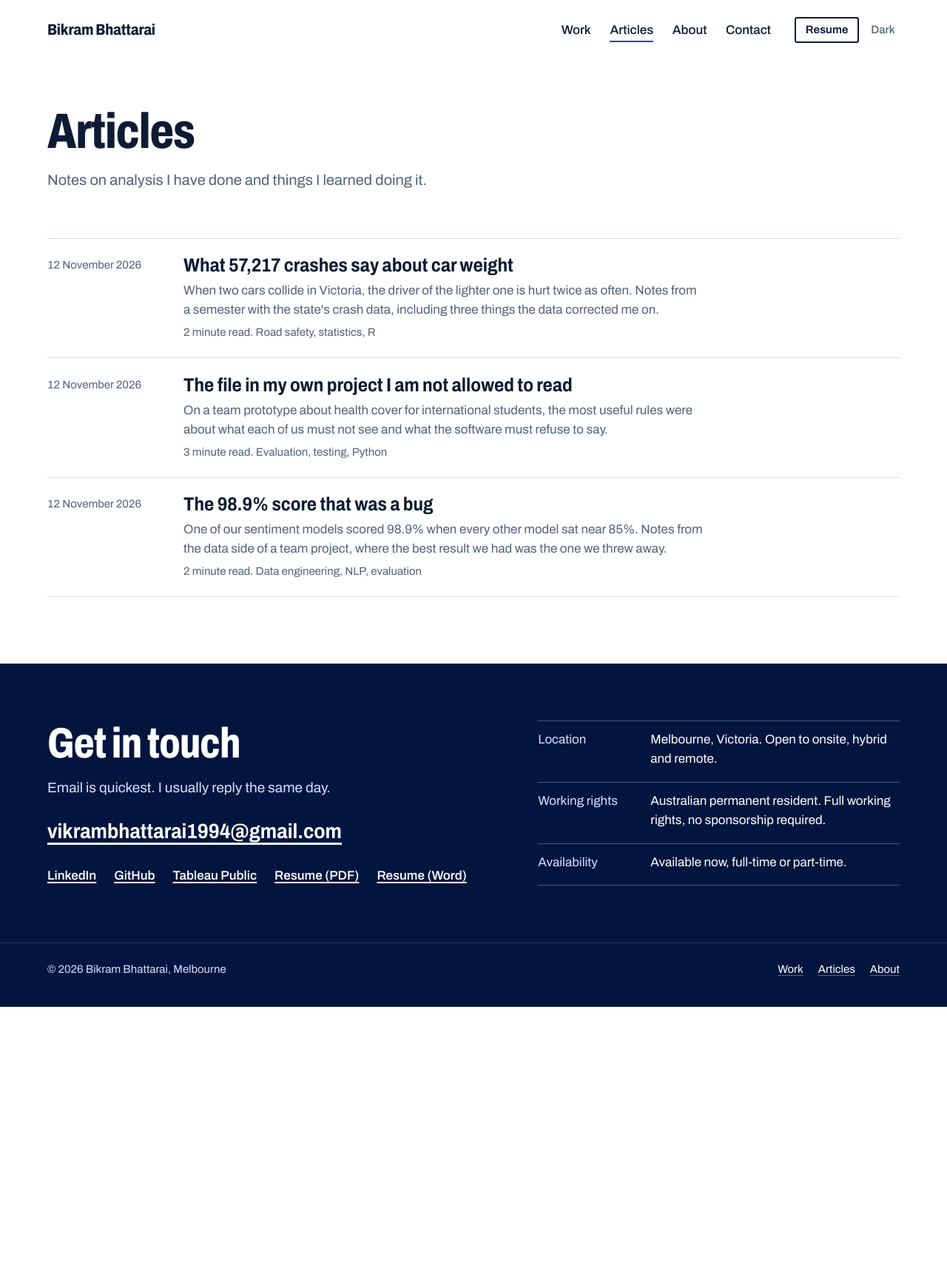
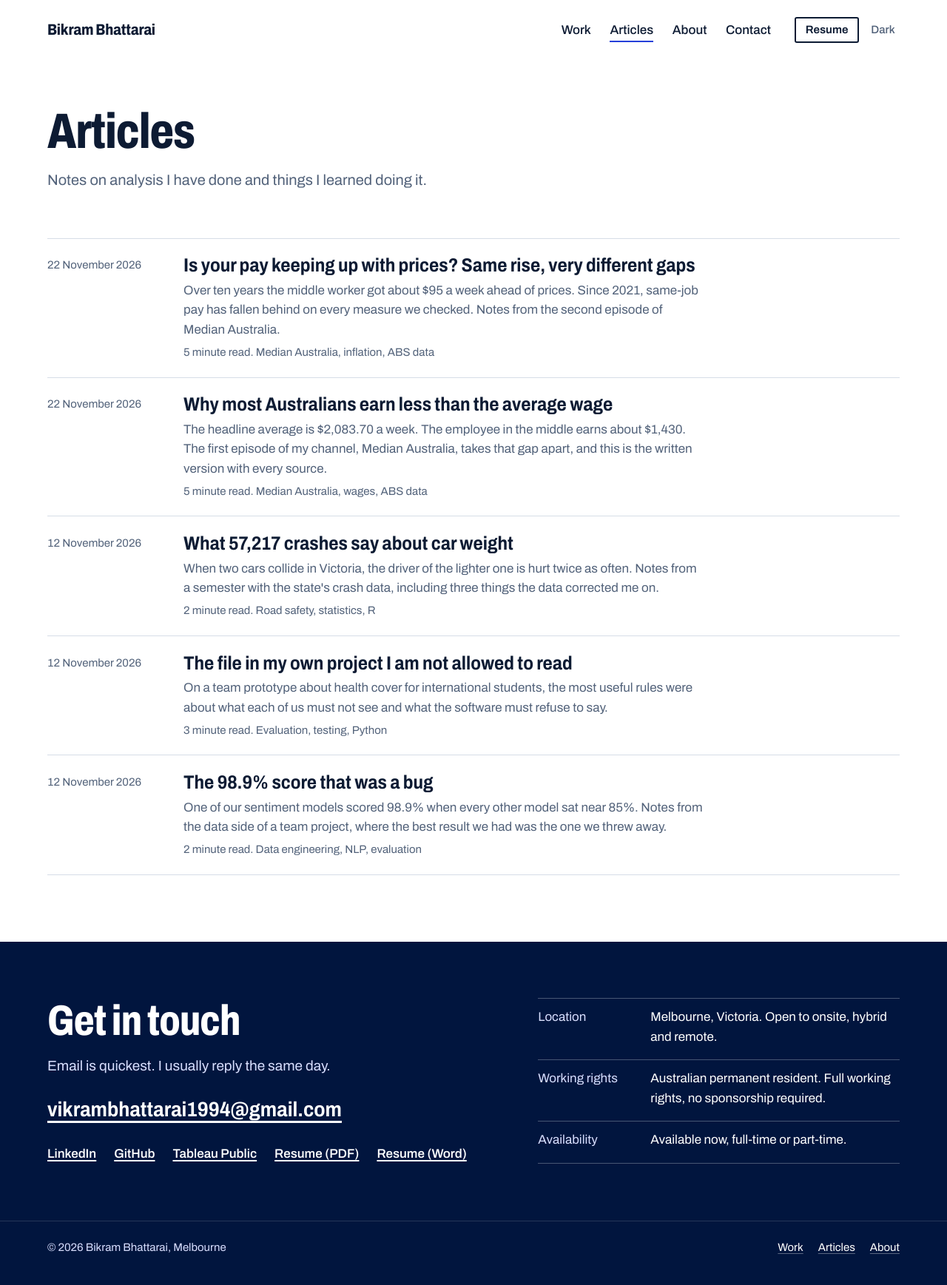
Before and after one commit to Bikram2051/Bikram2051.github.io, a Jekyll site: the page built from articles/index.html, in a window 1280 px wide. Shown: the whole page at 74% size. Built offline with Jekyll 4.4.1, drawn with Linux system fonts in a browser that asks for light colours; before the commit the page ends 1361 px from its top, so only the background shows below that; part of the change alters nothing that is shown.

Commit message:
Add Median Australia Ep1 and Ep2 articles with the videos embedded (#1)
- Two new posts: "Why most Australians earn less than the average wage"
  (EP01, PnMeck8WoIA) and "Is your pay keeping up with prices? Same rise,
  very different gaps" (EP02, 1RLS4KOp4CQ), each with sources, the advice
  line and an AI-presenter note
- _includes/youtube.html: privacy-enhanced, lazy-loaded embed with a plain
  link underneath for feed readers
- Video styles in site.css, link-preview cards in assets/og/, and a README
  note on embedding a video


Claude-Session: https://claude.ai/code/session_01UZPoHFHfTj3Uv44yXmhUcy

Co-authored-by: Claude <noreply@anthropic.com>

```diff
--- /dev/null
+++ b/_includes/youtube.html
@@ -0,0 +1,12 @@
+{%- comment -%}
+  A YouTube video inside an article. Use it like this:
+  {% include youtube.html id="PnMeck8WoIA" title="What the video is called" %}
+  The player loads from youtube-nocookie.com only when it scrolls near the screen.
+  The link underneath keeps the video reachable in feed readers that drop iframes.
+{%- endcomment -%}
+<figure class="video figure--wide">
+  <div class="video__frame">
+    <iframe src="https://www.youtube-nocookie.com/embed/{{ include.id }}?rel=0" title="{{ include.title | escape }}" loading="lazy" referrerpolicy="strict-origin-when-cross-origin" allow="accelerometer; clipboard-write; encrypted-media; gyroscope; picture-in-picture; web-share" allowfullscreen></iframe>
+  </div>
+  <figcaption class="video__cap"><a href="https://www.youtube.com/watch?v={{ include.id }}" rel="noopener">{{ include.title }}</a> on YouTube{% if include.length %}, {{ include.length }}{% endif %}</figcaption>
+</figure>
--- /dev/null
+++ b/_posts/2026-11-22-is-your-pay-keeping-up-with-prices.md
@@ -0,0 +1,106 @@
+---
+title: "Is your pay keeping up with prices? Same rise, very different gaps"
+description: Over ten years the middle worker got about $95 a week ahead of prices. Since 2021, same-job pay has fallen behind on every measure we checked. Notes from the second episode of Median Australia.
+tags: [Median Australia, inflation, ABS data]
+image: /assets/og/median-ep2-post.png
+date: 2026-11-22 09:30:00 +1100
+---
+
+The [first episode]({% post_url 2026-11-22-why-most-australians-earn-less-than-the-average-wage %}) of Median Australia found the employee in the middle earning about $1,425 a week. The second asks the obvious next question. Is that keeping up with prices?
+
+The short answer: over ten years the middle got a little ahead. Since 2021 it has slipped back. And how far back depends on whose prices you count.
+
+{% include youtube.html id="1RLS4KOp4CQ" title="Is your pay keeping up with prices in Australia? | EP02" %}
+
+## Start with $80,000
+
+Say you earned $80,000 in September 2021, and your pay rose in line with the Wage Price Index, the ABS measure of pay for the same job. Five years later you would be on about $95,100. To buy what $80,000 bought back then, you would need:
+
+<dl class="keyline">
+  <div><dt>$99,700</dt><dd>to keep up with the Consumer Price Index</dd></div>
+  <div><dt>$105,100</dt><dd>to keep up with the ABS living cost index for employee households</dd></div>
+  <div><dt>$113,100</dt><dd>in our mortgage scenario, built on our own assumptions</dd></div>
+</dl>
+
+Same pay rise, very different gaps: about $4,600, $10,000 and $18,000 a year, before tax. The rest of the episode works out where each number comes from.
+
+## Ten years: a little ahead
+
+The median employee earned $1,000 a week in August 2015 and $1,425 in August 2025. Consumer prices rose 33% from September 2015 to September 2025, so keeping up would have taken about $1,330 a week. The median got to $1,425. That is about $95 a week ahead after prices, roughly 7% over the decade.
+
+But the median is only one way to measure pay. Over the same ten years, after prices, the four common measures give four answers:
+
+| Measure | Ten years after prices |
+|:--|--:|
+| Wage Price Index (the same job) | down 2.6% |
+| Average full-time earnings | up 1.9% |
+| Median weekly pay | up about 7% |
+| Median hourly pay, to 2024 | up 7.7% |
+
+They differ because they answer different questions. The Wage Price Index holds each job fixed, so promotions, job changes and people moving into better-paid work never show up in it. The median catches all of that. One asks whether the same job pays more. The other asks what the middle worker earns.
+
+## Since 2021: slipping back
+
+The ten-year gain was all in place by 2021. In 2025 dollars, the median was worth about $1,439 a week in 2021, using the CPI. In 2025 it was $1,425: $14 a week less. Not much, honestly.
+
+Change the price index, though, and the answer changes. Against essentials only, the middle earner is $51 a week behind. Against the ABS living cost index for employee households, $76 behind, about 5%.
+
+## Which prices went up
+
+From September 2021 to September 2026 the CPI rose 24.6%. Not everything rose at that pace. Gas rose almost 50%, insurance 47%, electricity 36% even after government bill rebates, fuel 32%, council rates 28%, rents 27% and food about 25.5%. Energy, insurance, fuel and housing: the bills you cannot really skip.
+
+A note on that rent figure. It is the ABS measure of the rent people actually pay across all current leases, new and existing. Advertised rents for new leases are a different measure.
+
+## An essentials index, checked against the ABS first
+
+So we built an essentials index of our own from ABS prices for groceries, rent, electricity, gas, water, council rates, fuel and insurance, weighted the way the ABS weights them. Together they are about 27% of household spending.
+
+Before believing it, we tested the method. We rebuilt the whole CPI the same way, from the same raw data, and over five years the rebuild landed within a twentieth of a percentage point of the official figure. The ABS also publishes its own non-discretionary inflation series: 5.2% in the year to September 2026, against 4.3% for the headline CPI. Our index, built separately, also came out at 5.2% for that year.
+
+Over five years, our essentials index rose 29.4% against the CPI's 24.6%. One honest caveat: widen essentials to include health, schooling, childcare and phone bills, and the rise drops to 25.6%. The squeeze is in the core bills.
+
+That check is the part I would defend hardest. A homemade index proves nothing on its own. Reproducing the official number first is what earns its other answers a hearing.
+
+## The cost the CPI leaves out
+
+The CPI tracks the price of buying things, including new homes, but by design it does not count the interest on a home loan. The ABS publishes a second set of measures, the Selected Living Cost Indexes, that do. One of them is for employee households, where wages are the main source of income.
+
+Over the five years to September 2026, employee households' living costs rose 31.4%. Same-job pay, measured by the Wage Price Index, rose 18.8%. Against the CPI that leaves same-job pay 4.6% behind. Against employee living costs it is 9.6% behind, about double. The big driver is mortgage interest: the ABS measure of mortgage interest charges for employee households rose about 178% in those five years.
+
+## Three households
+
+Not every household has a mortgage, so the episode runs three scenarios. They use our assumptions, not official figures, and they are all on screen.
+
+| Household | Same-job pay over five years |
+|:--|--:|
+| Owns outright, no rent or mortgage | 3.2% behind |
+| Renter, with rent a quarter of spending | 4.1% behind |
+| Mortgage holder, with interest 12% of spending in 2021 | 16% behind |
+
+If the mortgage share was anywhere from 8% to 16% of spending, the answer runs from about 12% to 19.5% behind.
+
+A smaller gap does not mean an easier time. The Reserve Bank's [Financial Stability Review](https://www.rba.gov.au/publications/fsr/2026/oct/resilience-of-australian-households-and-businesses.html) notes that most mortgage holders have savings and equity buffers, while lower-income households, many of them renters, are more likely to feel stress because their expenses take a larger share of their income.
+
+## The latest year
+
+In the twelve months to September 2026 the Wage Price Index rose 3.5%, the CPI 4.3% and employee living costs 5.1%. On every one of those measures, same-job pay is still behind.
+
+## What it does not show
+
+- The dollar figures are before tax, and they assume every dollar of pay goes on living costs. If you save some of your pay, your gap in dollars is smaller.
+- The three households are illustrations built on our assumptions, not anyone's real budget.
+- None of the official numbers is wrong. They measure different things. The gap is in which question you ask.
+
+The biggest cost behind the gap is housing, so the next episode looks at what it takes to rent or buy a home on a median wage.
+
+## Sources
+
+- ABS, [Wage Price Index, Australia, September 2026](https://www.abs.gov.au/statistics/economy/price-indexes-and-inflation/wage-price-index-australia/sep-2026): total hourly rates of pay excluding bonuses, Australia.
+- ABS, [Consumer Price Index, Australia, September 2026](https://www.abs.gov.au/statistics/economy/price-indexes-and-inflation/consumer-price-index-australia/sep-2026): the all groups CPI, expenditure classes and non-discretionary inflation.
+- ABS, [Selected Living Cost Indexes, Australia, September 2026](https://www.abs.gov.au/statistics/economy/price-indexes-and-inflation/selected-living-cost-indexes-australia/sep-2026): employee households.
+- ABS, [Employee earnings, August 2025](https://www.abs.gov.au/statistics/labour/earnings-and-working-conditions/employee-earnings/aug-2025): median weekly earnings, 2015 to 2025.
+- RBA, [Financial Stability Review, October 2026, chapter 2](https://www.rba.gov.au/publications/fsr/2026/oct/resilience-of-australian-households-and-businesses.html).
+
+Based on ABS data (CC BY 4.0). Median Australia calculations and scenarios. General information only, not financial advice.
+
+The presenter in the video is an AI avatar of me with an AI version of my voice. New episodes come out every couple of weeks on [Median Australia](https://www.youtube.com/@MedianAustralia).
--- /dev/null
+++ b/_posts/2026-11-22-why-most-australians-earn-less-than-the-average-wage.md
@@ -0,0 +1,94 @@
+---
+title: Why most Australians earn less than the average wage
+description: The headline average is $2,083.70 a week. The employee in the middle earns about $1,430. The first episode of my channel, Median Australia, takes that gap apart, and this is the written version with every source.
+tags: [Median Australia, wages, ABS data]
+image: /assets/og/median-ep1-post.png
+date: 2026-11-22 09:00:00 +1100
+---
+
+This month I started a YouTube channel called Median Australia. The idea is in the name: report the middle, not the headline. Each episode starts from the files the Australian Bureau of Statistics publishes, rebuilds the number that makes the news, and asks what it means for the person in the middle.
+
+The first episode asks the plainest question I could think of. What does the typical Australian actually earn?
+
+{% include youtube.html id="PnMeck8WoIA" title="What does the typical Australian earn? Average vs median wage | EP01" %}
+
+## The number in the headlines
+
+The figure usually called the average wage is real. The ABS puts average weekly ordinary time earnings for full-time adults at $2,083.70 in May 2026. Times 52, that is about $108,000 a year.
+
+But read the label. Full-time workers only. Adults only. Ordinary hours, so no overtime. And an average, not the middle. None of that is a mistake: the ABS is measuring what full-time adult work pays. The trouble starts when the number is called the average wage, as if it described everyone.
+
+## Three corrections, one month
+
+To compare like with like, the episode uses one month, May 2025, when the headline was $2,010 a week.
+
+<dl class="keyline">
+  <div><dt>$2,010</dt><dd>The headline: average ordinary earnings of full-time adults</dd></div>
+  <div><dt>$1,611</dt><dd>The average once every employee counts, part-time, casual and overtime included</dd></div>
+  <div><dt>$1,436</dt><dd>The median: the employee exactly in the middle</dd></div>
+</dl>
+
+Counting everyone who works brings the average down to $1,611 a week. Then stop averaging. Line every employee up from the lowest pay to the highest and take the one in the middle: $1,436 a week, about $74,700 a year. That is 29% below the headline, and about 70% of the gap comes from the first step alone.
+
+Before trusting it, one check. The $1,436 comes from the ABS survey of employers. The ABS also asks households, in August, and that survey's median was $1,425. Two different methods, $11 apart.
+
+## Where the headline sits on the ladder
+
+Pay has a floor but no ceiling. A few very large pay packets pull the average up, and the middle does not move. The household survey shows the whole ladder for August 2025:
+
+| Rung | Weekly pay |
+|:--|--:|
+| One in ten earn less than | $450 |
+| One in four earn less than | $900 |
+| The middle (median) | $1,425 |
+| The top quarter starts at | $2,127 |
+| The top tenth starts at | $3,000 |
+
+So where does the headline land? In the employer survey for May 2025 the median was $1,436 and the top quarter started at $2,122. On a straight line between the two, the headline of $2,010 sits at about the 71st percentile. That is where "about seven in ten employees earn less than the average wage" comes from. It is my estimate, not a published figure, and the true share is probably a little higher, because earnings thin out above the middle.
+
+## Your middle is probably not the national middle
+
+The national median mixes very different people. The biggest single factor is hours. In August 2025 the median full-time employee earned $1,741 a week. Among part-timers it was $650 for men and $750 for women. Among full-timers it flips: $1,841 for men and $1,631 for women, a $210 gap every week.
+
+Age is the next biggest. Teenagers with a job had a median of $300 a week, and eight in ten of them work part-time. Every age group from 25 to 59 sat above the national median, which is pulled down by more than two million employees under 25. So for someone aged 35 to 44 the fair benchmark is about $1,700 a week, or $1,950 if they work full-time.
+
+Place and job move it too. The ACT had the highest median of any state or territory at $1,600 a week, and Tasmania and South Australia the lowest at $1,300. By industry the spread is much wider: $2,761 in mining, $700 in accommodation and food services. A lot of these gaps are hours rather than hourly pay. Per hour, the median was $42.90.
+
+## Who sets the pay
+
+There are three main ways pay is set in Australia. In May 2025, 38.5% of employees had an individual arrangement with their employer, 34.6% were on a collective (enterprise) agreement, and 22.7% were paid exactly the award rate.
+
+Award-only workers averaged $922 a week, partly because seven in ten of them work part-time. Per hour, non-managerial staff on the award averaged $36.20, against $50.00 on individual arrangements and $53.70 on enterprise agreements. The jobs are different, though, so this is a map of who is paid which way, not proof that one method pays better.
+
+## Tax returns tell a lower story
+
+The tax office counts pay differently again. On 2023-24 tax returns the median salary or wage income was $65,046, and median taxable income across 16.58 million returns was $58,739.
+
+That is below the $74,700 worked out above because a tax return covers a whole year, including people who only worked part of it, and because it comes from an earlier year. The ABS figures are one week of pay, multiplied by 52. Neither is wrong. They answer different questions.
+
+## Ten years of the middle
+
+The median employee earned $1,000 a week in August 2015 and $1,425 in August 2025, 42.5% more. It did not move smoothly. It sat at $1,000 from 2014 to 2016, jumped 7.6% in the year to August 2024, then rose just 1.9% in the latest year.
+
+All of that is before prices. Whether the middle actually got ahead is the question for [the second episode]({% post_url 2026-11-22-is-your-pay-keeping-up-with-prices %}).
+
+## Which number to use when
+
+- To check whether your pay is normal, compare it with the median for people like you: full-time or part-time, your kind of job, your state.
+- When you read about the average wage, ask three things. Full-time only? Average or median? Which month?
+- When you turn a weekly figure into a yearly one, remember it assumes you worked every week.
+
+## What it does not show
+
+A median does not follow one person. The middle employee of 2025 is a different person from the middle employee of 2015. That is partly why the median rose even in 2020: the ABS notes that job losses fell mostly on casuals, younger workers and lower-paid industries, so the middle of whoever was left moved up. The age figures are the same kind of snapshot. They describe different people at different ages in one month, not one person's career.
+
+## Sources
+
+- ABS, [Average Weekly Earnings, Australia, May 2026](https://www.abs.gov.au/statistics/labour/earnings-and-working-conditions/average-weekly-earnings-australia/may-2026). The May 2025 headline of $2,010.00 is from the same series.
+- ABS, [Employee Earnings and Hours, Australia, May 2025](https://www.abs.gov.au/statistics/labour/earnings-and-working-conditions/employee-earnings-and-hours-australia/may-2025): the $1,611 average, the $1,436 median, the quartiles and how pay is set.
+- ABS, [Employee earnings, August 2025](https://www.abs.gov.au/statistics/labour/earnings-and-working-conditions/employee-earnings/aug-2025): the ladder, hours, age, states, industries, hourly pay and the ten-year series.
+- ATO, [Taxation statistics 2023-24, individuals](https://www.ato.gov.au/about-ato/research-and-statistics/in-detail/taxation-statistics/taxation-statistics-2023-24/statistics-in-taxation-statistics-2023-24/individuals-statistics-for-taxation-statistics-2023-24).
+
+Based on ABS data (CC BY 4.0). Median Australia calculations. General information only, not financial advice.
+
+The presenter in the video is an AI avatar of me with an AI version of my voice. New episodes come out every couple of weeks on [Median Australia](https://www.youtube.com/@MedianAustralia).
--- a/assets/css/site.css
+++ b/assets/css/site.css
@@ -445,6 +445,12 @@ figcaption.figure__title { display: block; }
 .prose figure, .prose .figure { font-family: var(--sans); font-size: 1.0625rem; line-height: 1.55; margin-block: 2.6rem; }
 .prose sup a { text-decoration: none; font-family: var(--sans); font-weight: 600; }
 
+/* A YouTube video inside an article (_includes/youtube.html) */
+.video__frame { position: relative; aspect-ratio: 16 / 9; background: var(--wash); border-radius: 6px; overflow: hidden; }
+.video__frame iframe { position: absolute; inset: 0; width: 100%; height: 100%; border: 0; }
+.video__cap { color: var(--slate); font-size: 0.9375rem; margin-top: 0.65rem; }
+.video__cap a { font-weight: 560; color: var(--ink); }
+
 .facts { display: grid; gap: 1rem 2.5rem; grid-template-columns: repeat(auto-fit, minmax(11rem, 1fr)); padding-block: 1.4rem; border-block: 1px solid var(--rule); margin-bottom: clamp(2rem, 4vw, 3rem); }
 .facts dt { color: var(--slate); font-size: 0.9375rem; }
 .facts dd { font-weight: 560; }
```
Also changed, not shown: README.md, assets/og/median-ep1-post.png (added), assets/og/median-ep2-post.png (added).
